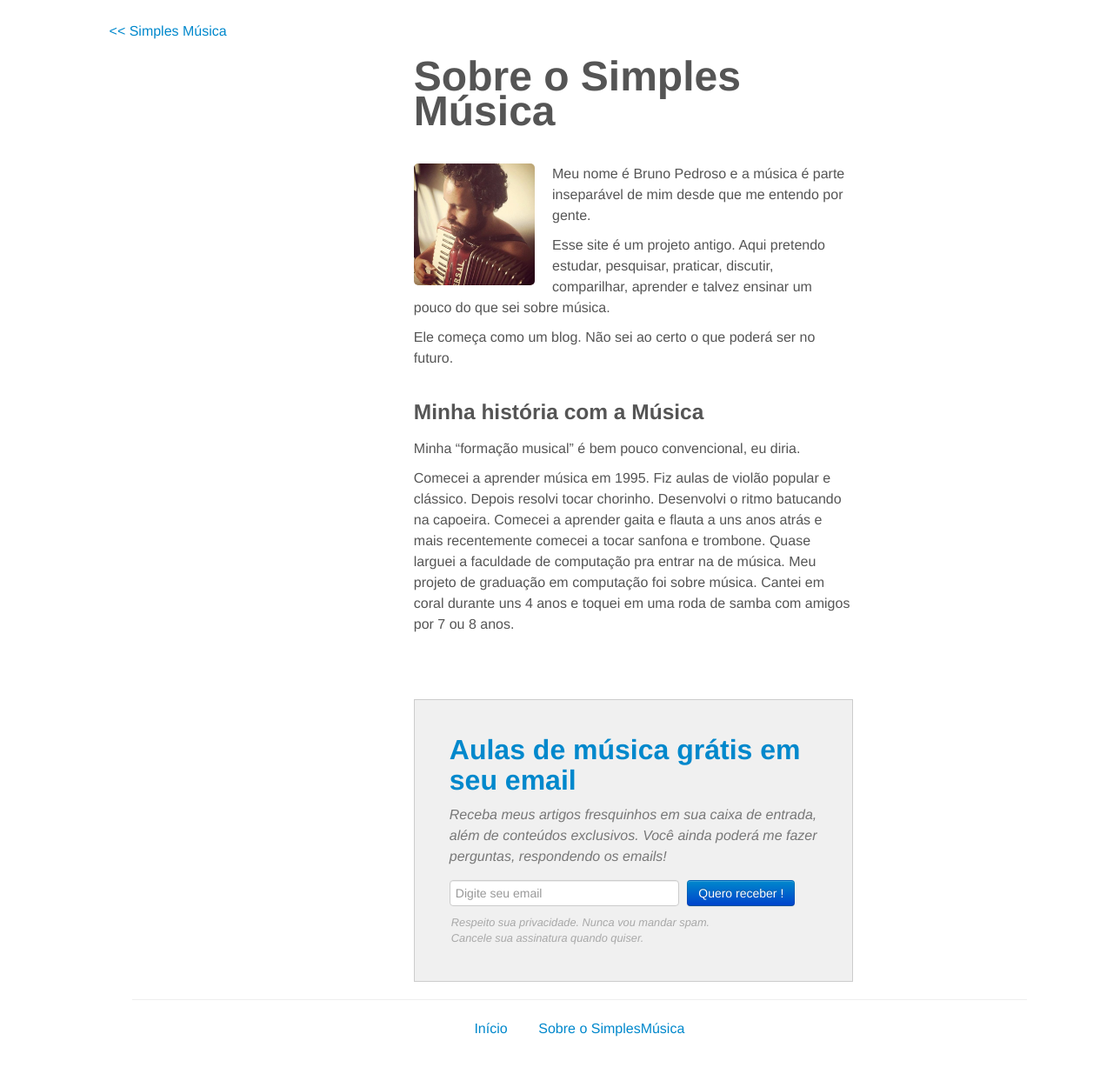
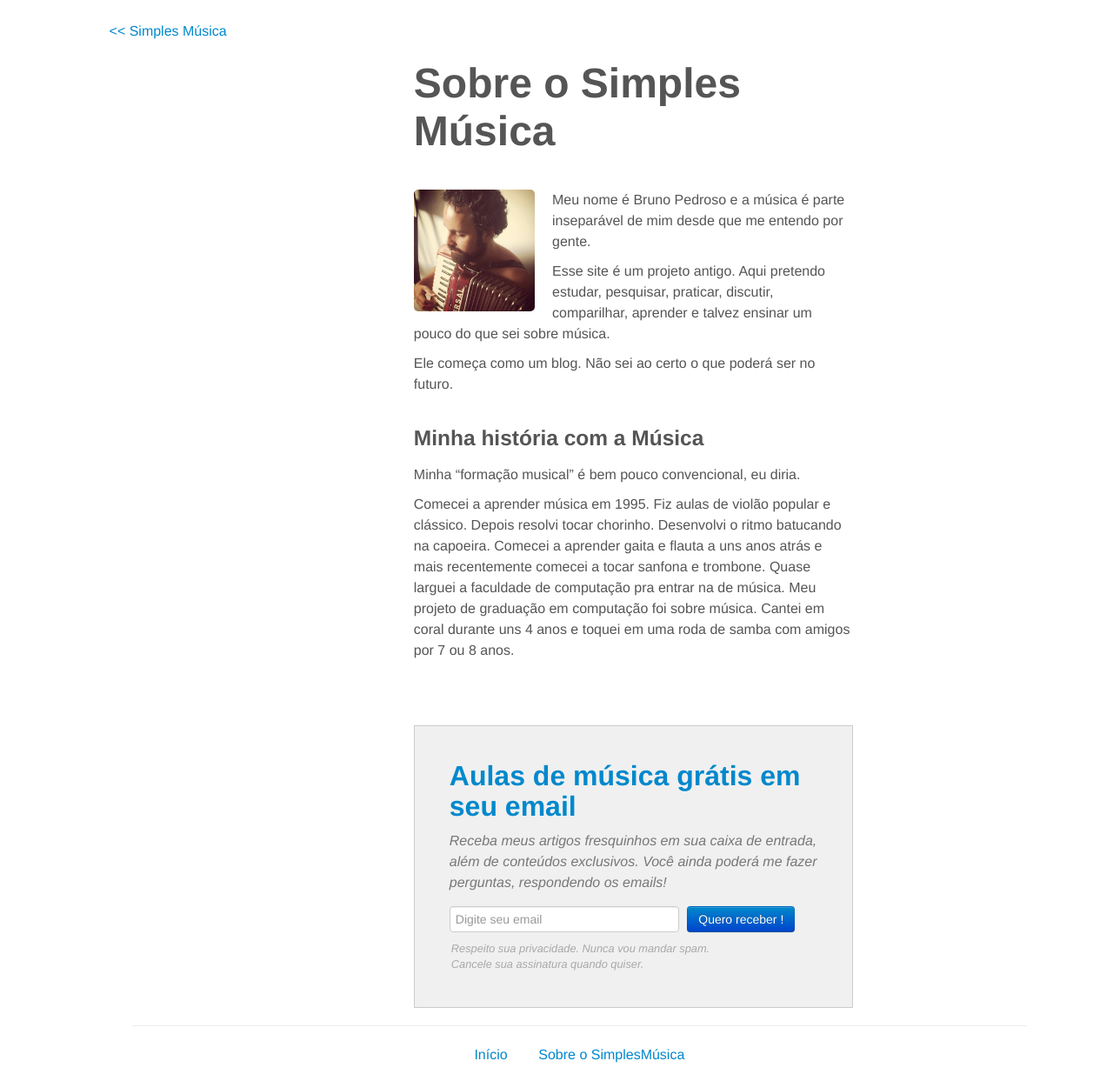
Before and after one commit to brunopedroso/simplesmusica, a Jekyll site: the page built from about.md, in a window 1280 px wide. Shown: the whole page at 87% size. Built offline with Jekyll 4.4.1, drawn with Linux system fonts in a browser that asks for light colours; before the commit the page ends 1205 px from its top, so only the background shows below that.

Commit message:
detalhes de layout

```diff
--- a/_layouts/page.html
+++ b/_layouts/page.html
@@ -9,7 +9,7 @@ layout: default
   <div class="span6 offset4">
 
   <header>
-    <h2 style="margin:20px 0 40px 0; font-size: 3em">
+    <h2 style="margin:20px 0 40px 0; font-size: 3em; line-height: 55px;">
       {{ page.title }}
     </h2>
 
--- a/css/simplesmusica.css
+++ b/css/simplesmusica.css
@@ -6,6 +6,10 @@ body {
 
 h3 {
   margin-top:30px;
+}
+
+img {
+  border-radius: 5px;
 }
 
 .footer {
```
